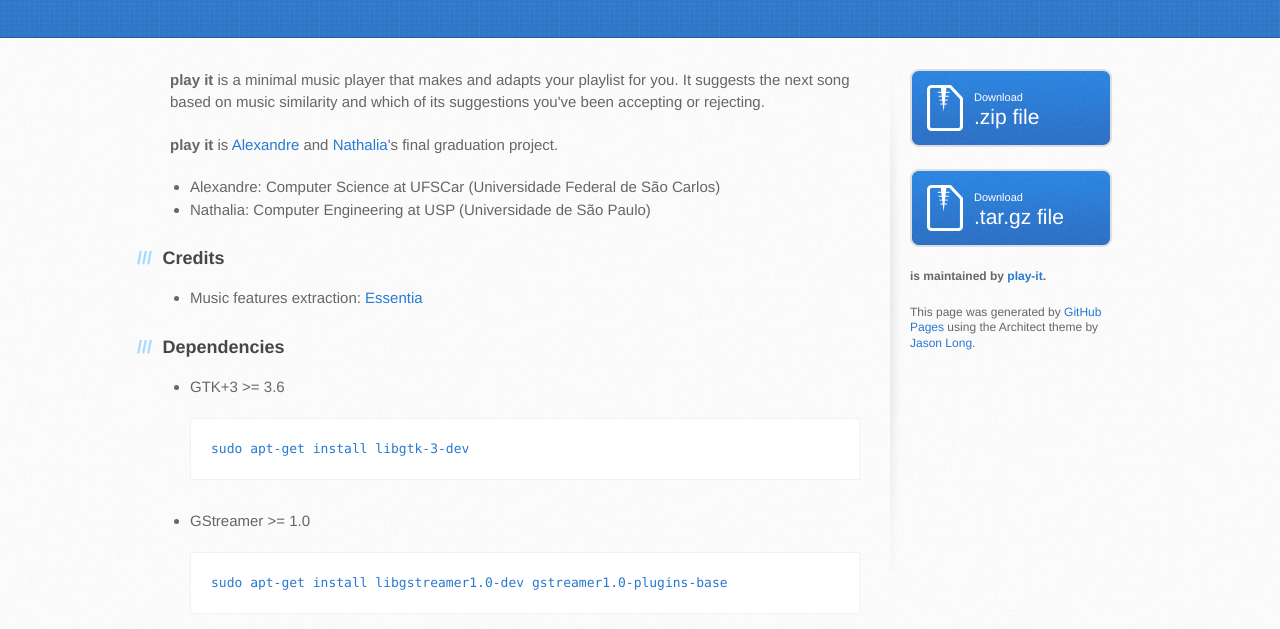
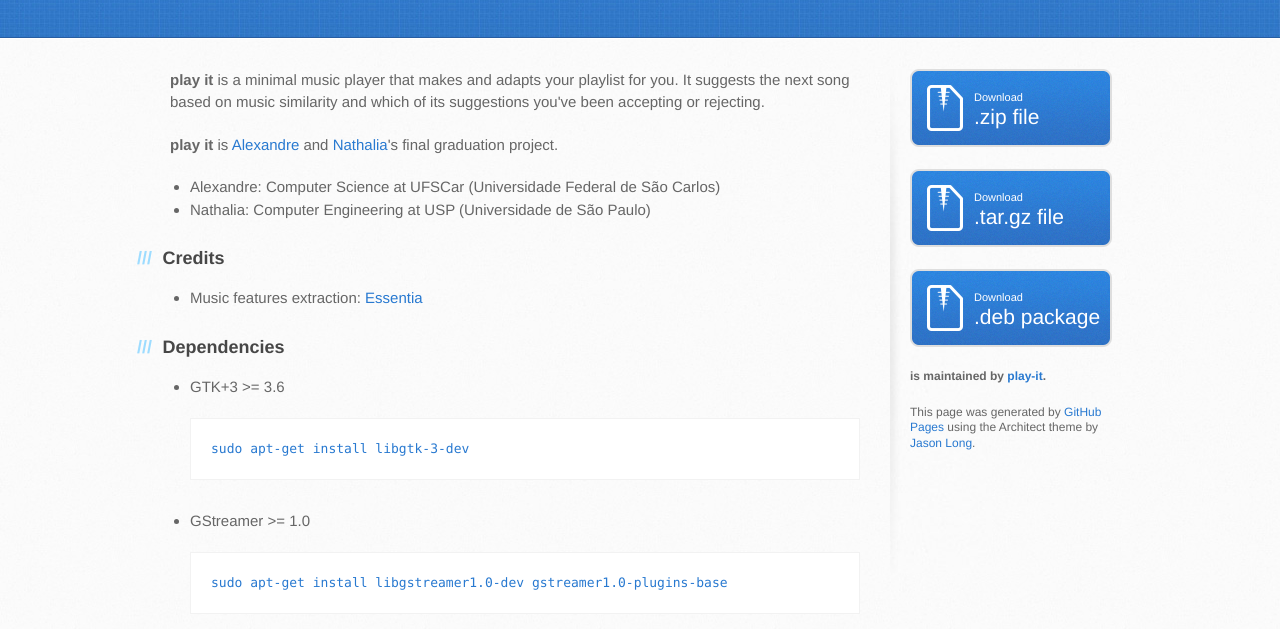
Before and after one commit to absaldanha/play-it, a plain HTML site: page index.html in a window 1280 px wide. Shown: the part 197-826 px from the top of the page. Drawn offline with Linux system fonts and the light colour scheme.

Commit message:
Update index.html

```diff
--- a/index.html
+++ b/index.html
@@ -73,6 +73,10 @@
             <small>Download</small>
             .tar.gz file
           </a>
+          <a href="#" class="button">
+            <small>Download</small>
+            .deb package
+          </a>
 
           <p class="repo-owner"><a href="https://github.com/play-it/play-it"></a> is maintained by <a href="https://github.com/play-it">play-it</a>.</p>
 
```
